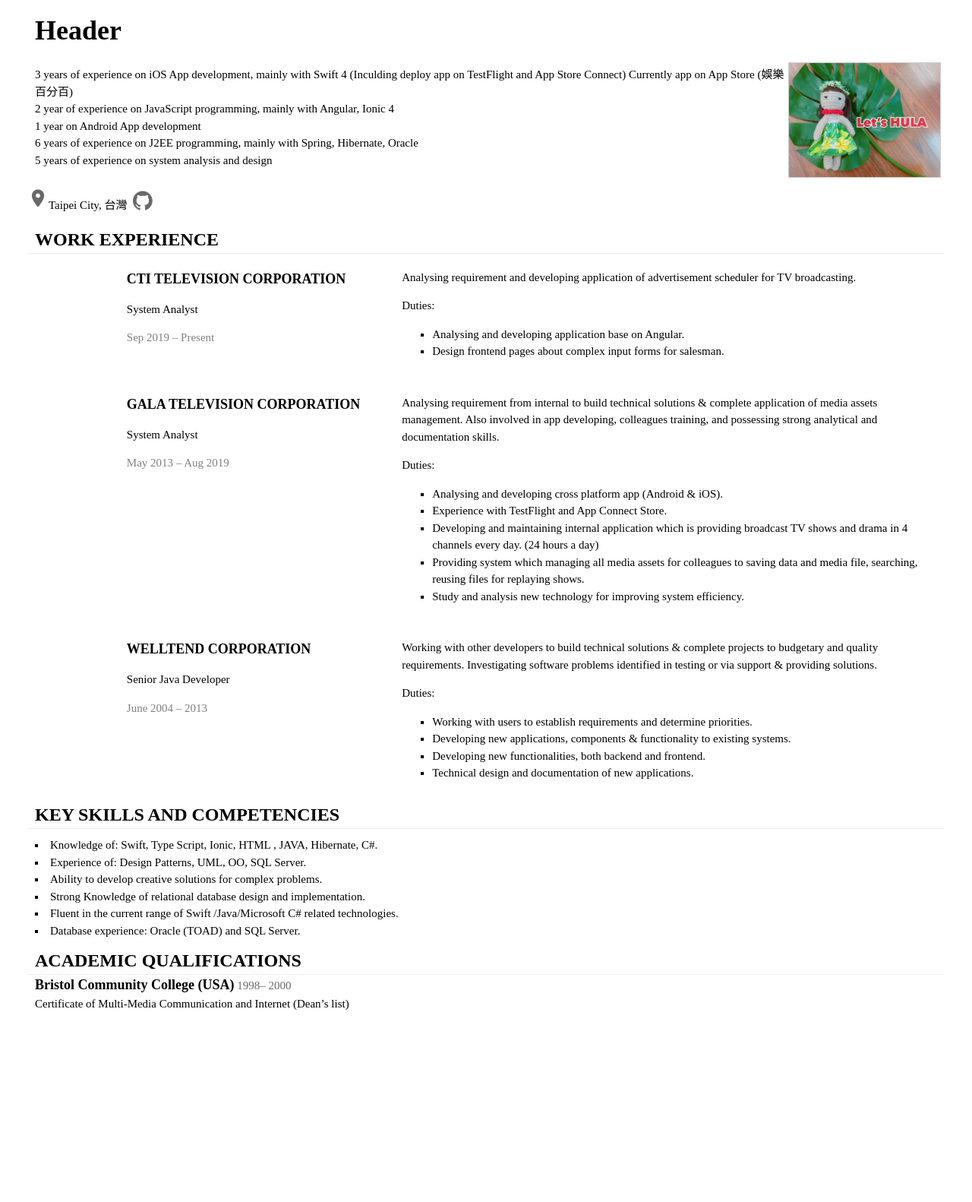
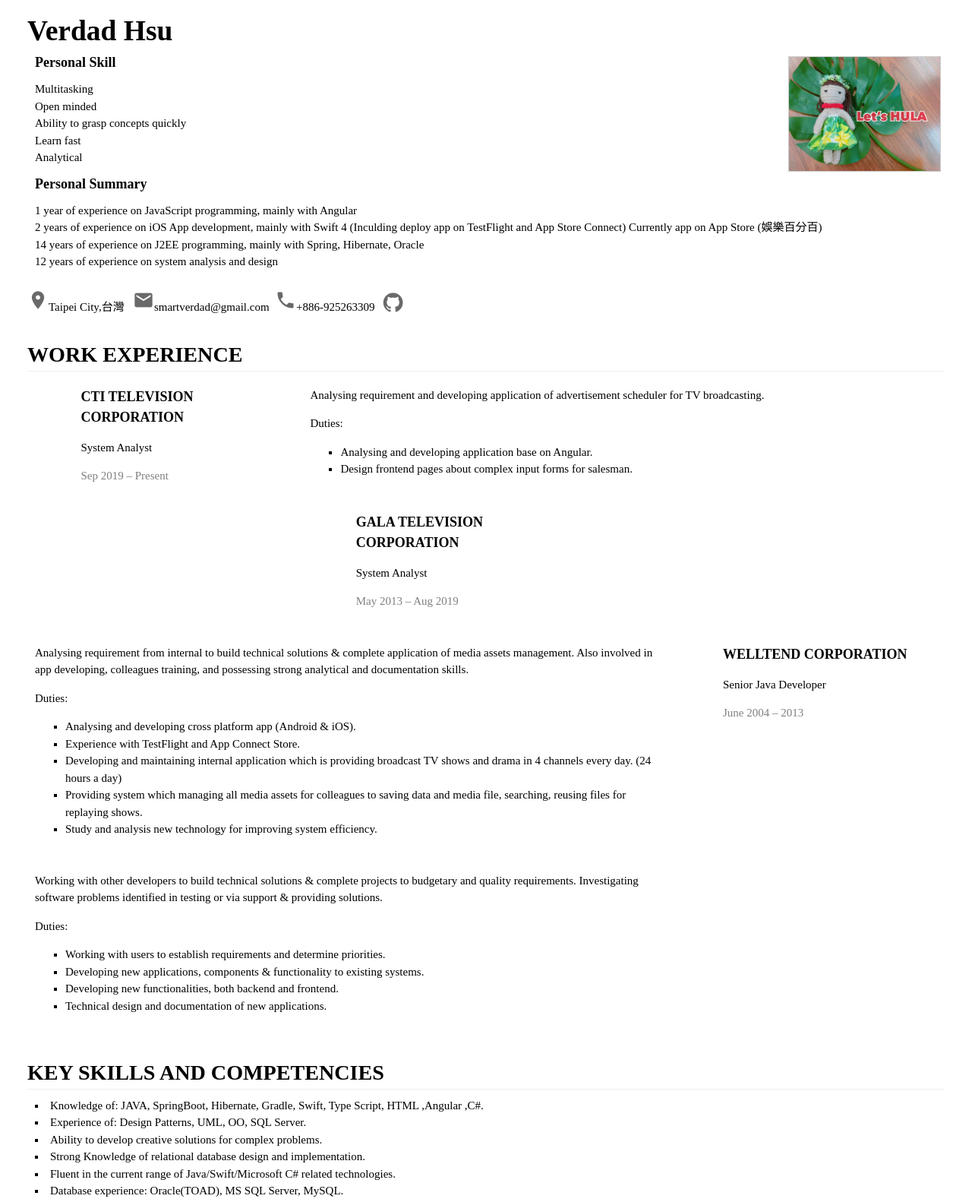
Before and after one commit to VerdadHsu/verdadhsu.github.io, a plain HTML site: page index.html in a window 1280 px wide. Shown: the part 17-1599 px from the top of the page at 76% size. Before the commit the page ends 1370 px from the top, so only its background shows below. Drawn offline with nearby package versions, Linux system fonts and the light colour scheme.

Commit message:
revise file

```diff
--- a/index.html
+++ b/index.html
@@ -26,25 +26,29 @@
         }
 
         .container {
+            margin-top: 2em;
             padding: 0.01em 16px;
             overflow: auto;
         }
 
         /* Style the header */
         .header {
-            padding: 10px;
+
             text-align: left;
-            font-size: 36px;
+            font-size: 2.5em;
+            /* 40px/16=2.5em */
             font-weight: bold;
+            /* padding: 10px; */
         }
 
         .title {
             margin-top: 0px;
             margin-bottom: 0px;
-            padding-left: 10px;
             text-align: left;
-            font-size: 24px;
+            font-size: 1.875em;
+            /* 30px/16=1.875em */
             font-weight: bold;
+            /* padding-left: 10px; */
         }
 
         .subtitle {
@@ -56,6 +60,10 @@
             font-size: 18px;
             font-weight: bold;
             padding-left: 10px;
+        }
+
+        .personal {
+            float: left;
         }
 
         hr {
@@ -71,21 +79,21 @@
 
         .we-1st-col {
             float: left;
-            width: 10%;
+            width: 5%;
             margin-top: 10px;
             padding: 10px;
         }
 
         .we-2nd-col {
             float: left;
-            width: 30%;
+            width: 25%;
             margin-top: 10px;
             padding: 10px;
         }
 
         .we-3rd-col {
             float: left;
-            width: 60%;
+            width: 70%;
             margin-top: 10px;
             padding: 10px;
         }
@@ -152,7 +160,7 @@
         ul.skill {
             list-style-position: inside;
             list-style-type: square;
-            //list-style-type: none;
+            /* list-style-type: none; */
             margin: 0;
             padding: 10px;
         }
@@ -162,8 +170,6 @@
             margin: 0;
             padding: 10px;
         }
-
-
 
         h2,
         h4,
@@ -175,28 +181,40 @@
 
 <body>
     <div class="container">
-        <div class="header">Header</div>
+        <div class="header">Verdad Hsu</div>
         <img src="self.jpg" alt="Verdad Hsu" class="gallery" />
 
+
+        <div><span class="subtitle-academic">Personal Skill</span></div>
         <ul class="ul-header">
-            <li>3 years of experience on iOS App development, mainly with Swift 4
+            <li>Multitasking</li>
+            <li>Open minded</li>
+            <li>Ability to grasp concepts quickly</li>
+            <li>Learn fast</li>
+            <li>Analytical</li>
+        </ul>
+        <div><span class="subtitle-academic">Personal Summary</span></div>
+        <ul class="ul-header">
+            <li>1 year of experience on JavaScript programming, mainly with Angular</li>
+            <li>2 years of experience on iOS App development, mainly with Swift 4
                 (Inculding deploy app on TestFlight and App Store Connect) Currently app
                 on App Store (娛樂百分百)</li>
-            <li>2 year of experience on JavaScript programming, mainly with Angular,
-                Ionic 4</li>
-            <li>1 year on Android App development</li>
-            <li>6 years of experience on J2EE programming, mainly with Spring,
+            <li>14 years of experience on J2EE programming, mainly with Spring,
                 Hibernate, Oracle</li>
-            <li>5 years of experience on system analysis and design</li>
+            <li>12 years of experience on system analysis and design</li>
         </ul>
+        <p></p>
+        <div class="personal">
+            <i class="material-icons" style="font-size: 28px; color: dimgray;">place</i>Taipei City,台灣&nbsp;&nbsp;
+            <i class="material-icons" style="font-size: 28px; color: dimgray;">mail</i>smartverdad@gmail.com&nbsp;&nbsp;
+        </div>
+        <div class="personal">
+            <i class="material-icons" style="font-size: 28px; color: dimgray;">phone</i>+886-925263309&nbsp;&nbsp;
+            <a href="https://github.com/VerdadHsu" target="_blank"><i class="fa fa-github"
+                    style="font-size: 30px; color: dimgray;"></i></a>
+        </div>
 
-        <p>
-            <i class="material-icons" style="font-size: 28px; color: dimgray;">place</i>Taipei City,
-            台灣&nbsp;&nbsp;<a href="https://github.com/VerdadHsu" target="_blank"><i class="fa fa-github"
-                    style="font-size: 30px; color: dimgray;"></i></a>
-        </p>
     </div>
-
     <div class="container">
         <div class="title">WORK EXPERIENCE</div>
         <hr />
@@ -267,12 +285,12 @@
         </div>
         <hr />
         <ul class="skill">
-            <li>Knowledge of: Swift, Type Script, Ionic, HTML , JAVA, Hibernate, C#.</li>
+            <li>Knowledge of: JAVA, SpringBoot, Hibernate, Gradle, Swift, Type Script, HTML ,Angular ,C#.</li>
             <li>Experience of: Design Patterns, UML, OO, SQL Server.</li>
             <li>Ability to develop creative solutions for complex problems.</li>
             <li>Strong Knowledge of relational database design and implementation.</li>
-            <li>Fluent in the current range of Swift /Java/Microsoft C# related technologies.</li>
-            <li>Database experience: Oracle (TOAD) and SQL Server.</li>
+            <li>Fluent in the current range of Java/Swift/Microsoft C# related technologies.</li>
+            <li>Database experience: Oracle(TOAD), MS SQL Server, MySQL.</li>
         </ul>
     </div>
 
@@ -281,11 +299,10 @@
             ACADEMIC QUALIFICATIONS
         </div>
         <hr />
-        <div><span class="subtitle-academic">Bristol Community College (USA)</span>
-            <span style="color:dimgray">1998– 2000</span>
+        <div><span class="subtitle-academic">National Taiwan Ocean University</span>
+            <span style="color:dimgray">1995 – 1999</span>
         </div>
-        <div><span style="padding-left: 10px;">Certificate of Multi-Media Communication and Internet (Dean’s
-                list)</span></div>
+        <div><span style="padding-left: 10px;">Bachelor of Department of Fisheries</span></div>
     </div>
 
 
```
